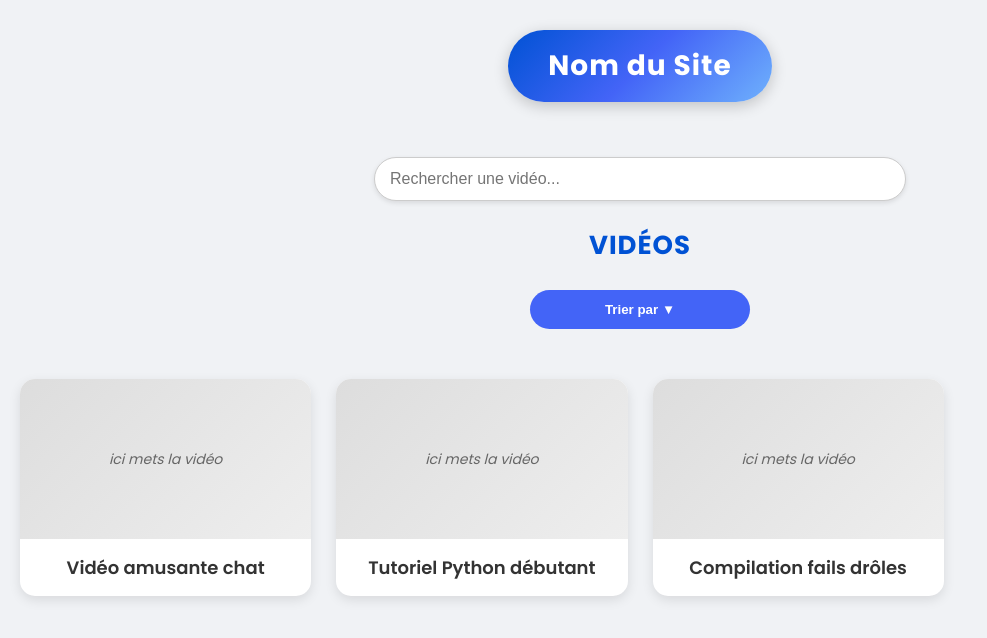
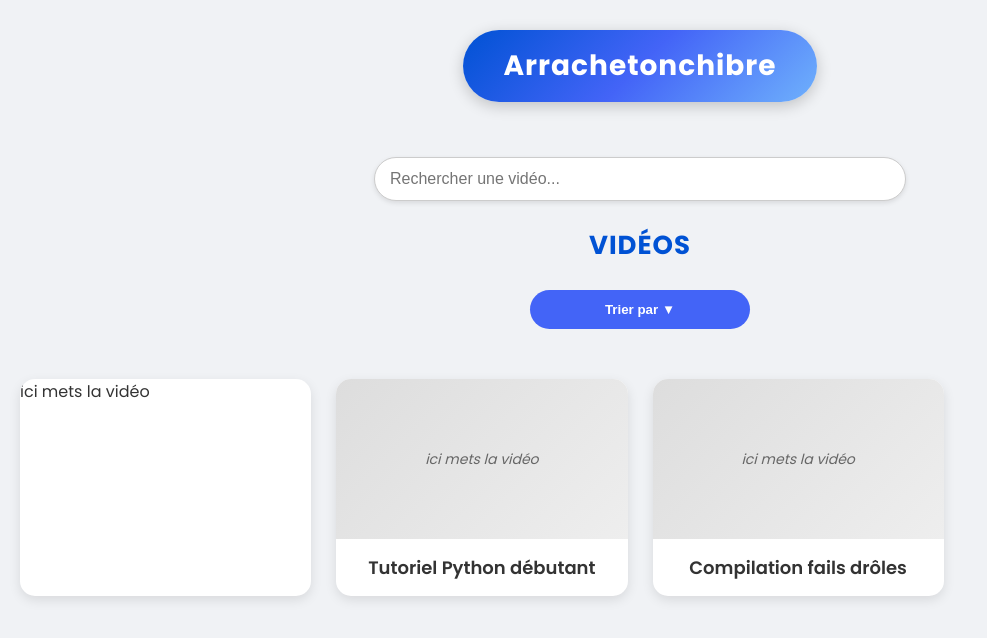
Before and after one commit to diego029929/Arrachetonchibre, a plain HTML site: page vidéos.html in a window 1280 px wide. Shown: the whole page, without its empty margins (0-987 px from the left). Drawn offline with Linux system fonts and the light colour scheme.

Commit message:
Update vidéos.html

```diff
--- a/vidéos.html
+++ b/vidéos.html
@@ -132,7 +132,7 @@
 <body>
 
 <header>
-  <div class="banner">Nom du Site</div>
+  <div class="banner">Arrachetonchibre</div>
 </header>
 
 <div class="search-bar">
@@ -152,9 +152,9 @@
 </div>
 
 <div class="videos" id="videoContainer">
-  <a href="video1.html" class="video-card" data-title="Vidéo amusante chat">
-    <div class="video-placeholder">ici mets la vidéo</div>
-    <div class="title-placeholder">Vidéo amusante chat</div>
+  <a href="video1.html" class="video-card" data-title="Je joue à Action ou Vérité avec mon demi-frère ">
+    <div class="https://dl.dropboxusercontent.com/s/1w1srj7b5wsswhq0yctvu/video1.mp4">ici mets la vidéo</div>
+    <div class="Je joue à Action ou Vérité avec mon demi-frère ! Il a une grosse bite."></div>
   </a>
   <a href="video2.html" class="video-card" data-title="Tutoriel Python débutant">
     <div class="video-placeholder">ici mets la vidéo</div>
```
